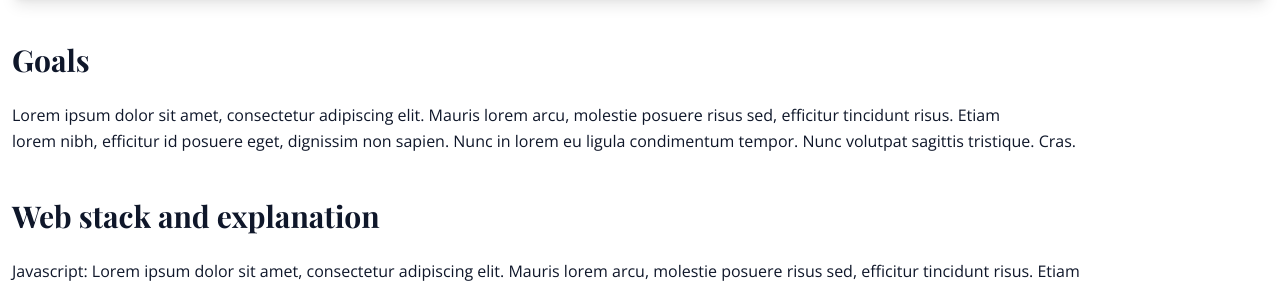
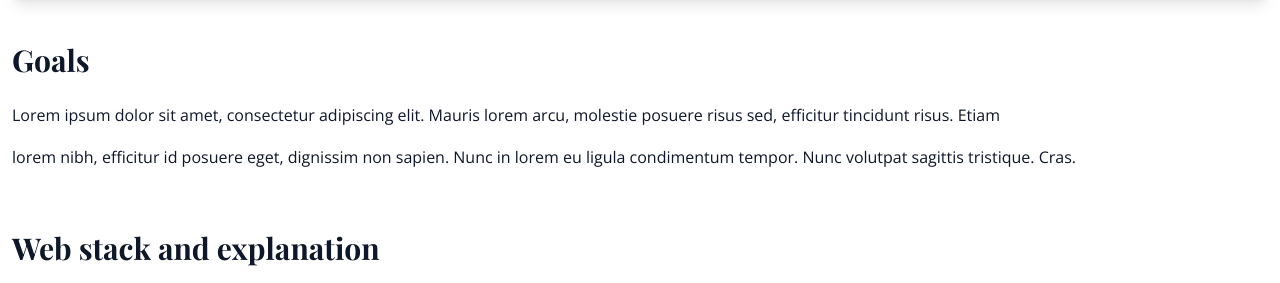
Before and after one commit to HarukiNguyen/portfolio, a React (Vite) app: page /express-your-love in a window 1280 px wide. Shown: the part 1278-1561 px from the top of the page. Built offline with nearby package versions, Linux system fonts and the light colour scheme.

Commit message:
feat: :lipstick: add style for ProjectGoals component

```diff
--- a/src/components/ProjectPage/ProjectGoals.jsx
+++ b/src/components/ProjectPage/ProjectGoals.jsx
@@ -4,7 +4,9 @@ function ProjectGoals({ goals }) {
       <h2>Goals</h2>
       <ul>
         {goals.map((goal, index) => (
-          <li key={index}>{goal}</li>
+          <li key={index} className="pb-4">
+            <p>{goal}</p>
+          </li>
         ))}
       </ul>
     </section>
```
